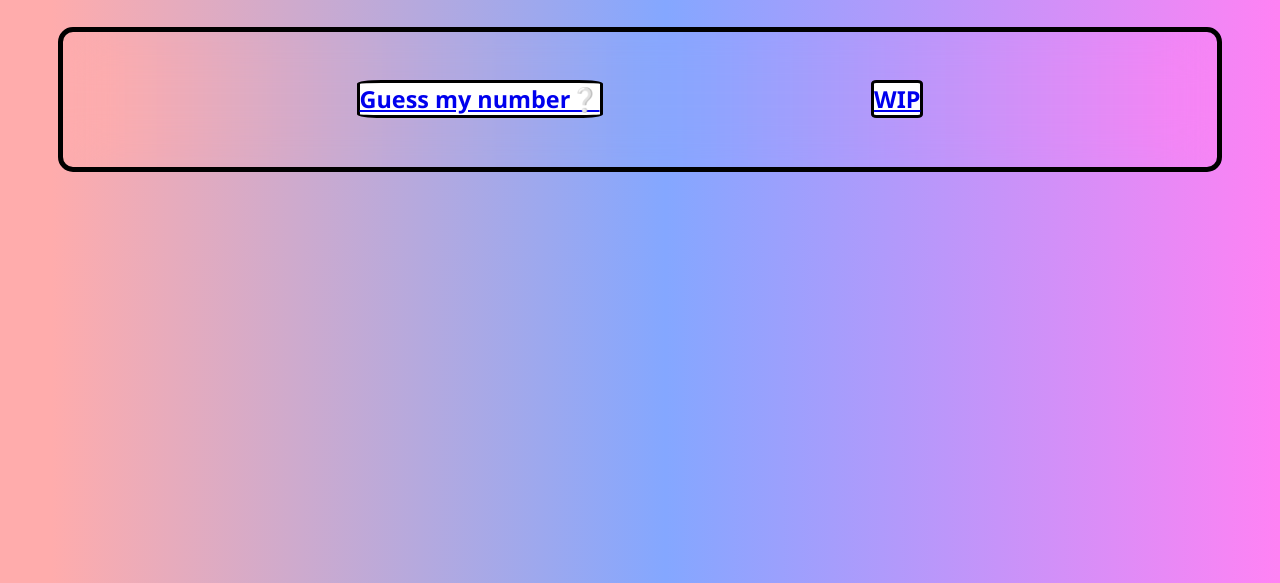
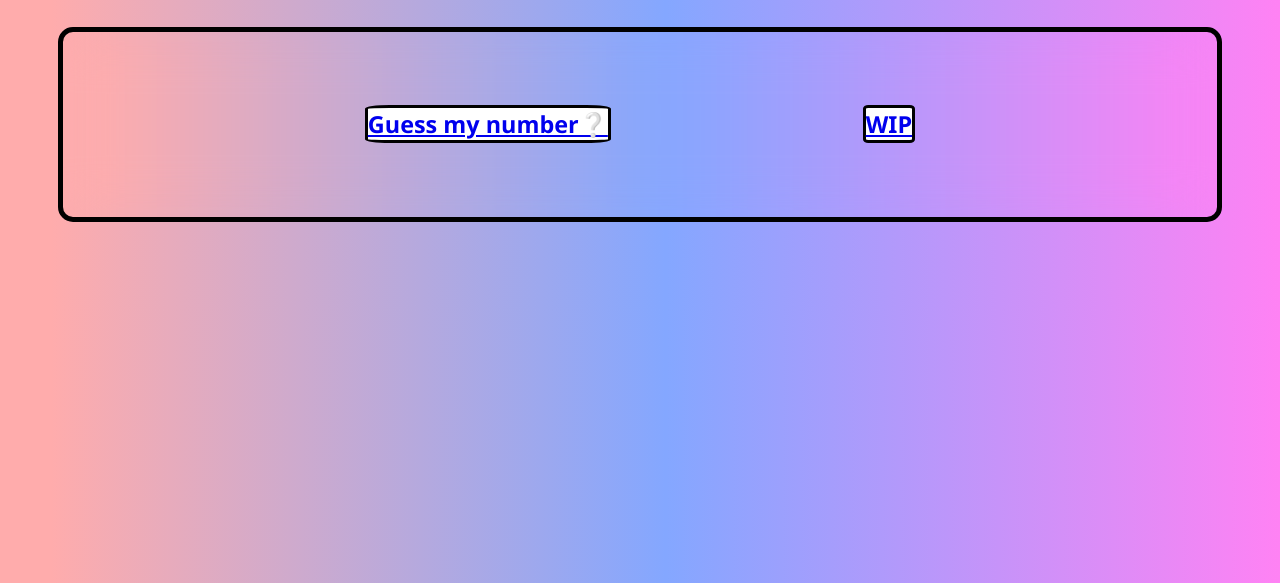
Before and after one commit to Ciccioarmory/webdevWebsite, a plain HTML site: page index.html in a window 1280 px wide. Shown: the part 143-726 px from the top of the page. Drawn offline with Linux system fonts and the light colour scheme.

Commit message:
Changed padding on projects

```diff
--- a/styleMain.css
+++ b/styleMain.css
@@ -34,7 +34,7 @@ body {
 	border: 5px solid #000000;
 	border-radius: 15px;
 	width: auto;
-	padding: 25px;
+	padding: 50px;
 	margin: 30px auto; /* This will center the div horizontally */
 	display: flex;
 	justify-content: space-evenly;
```
